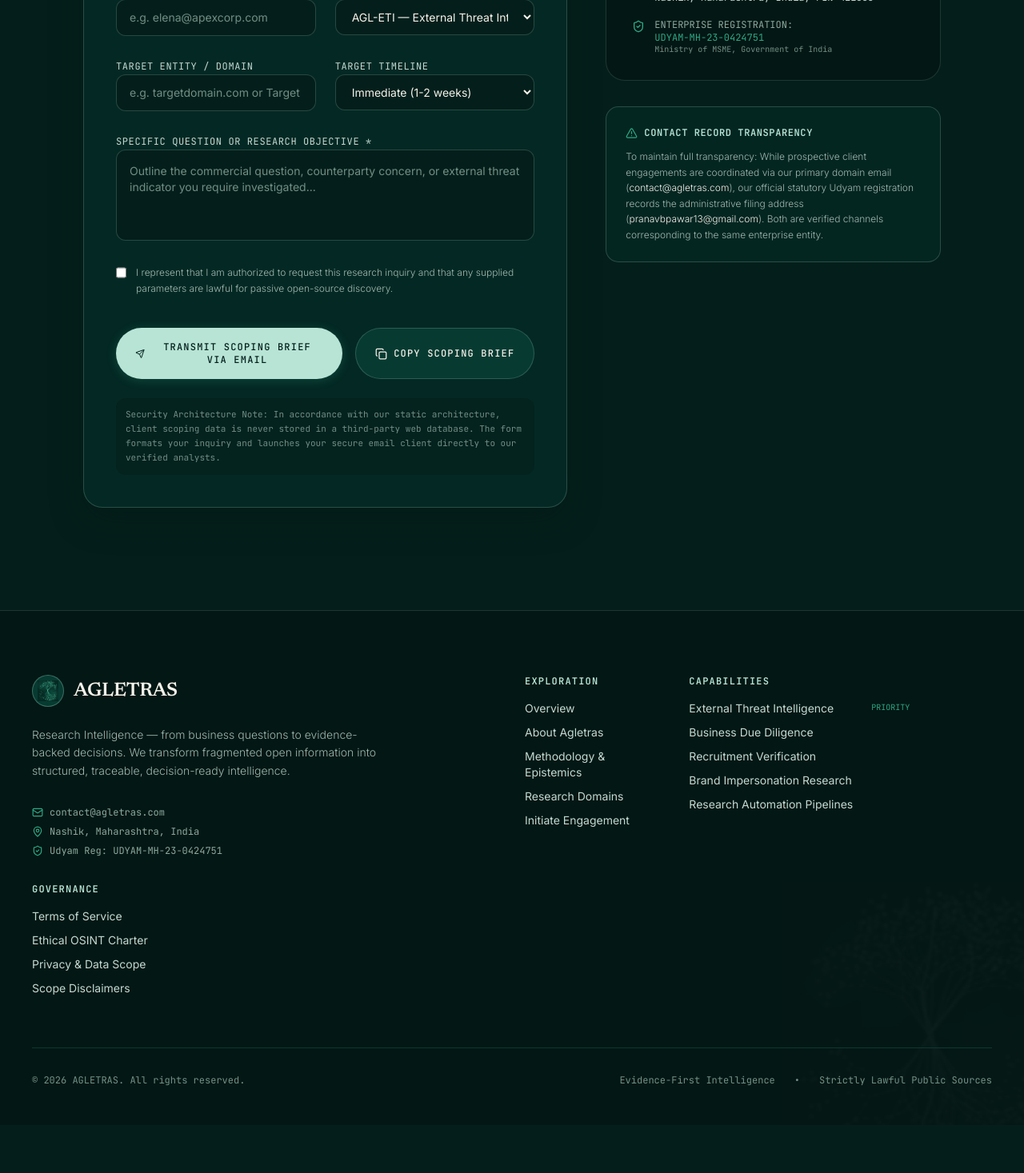
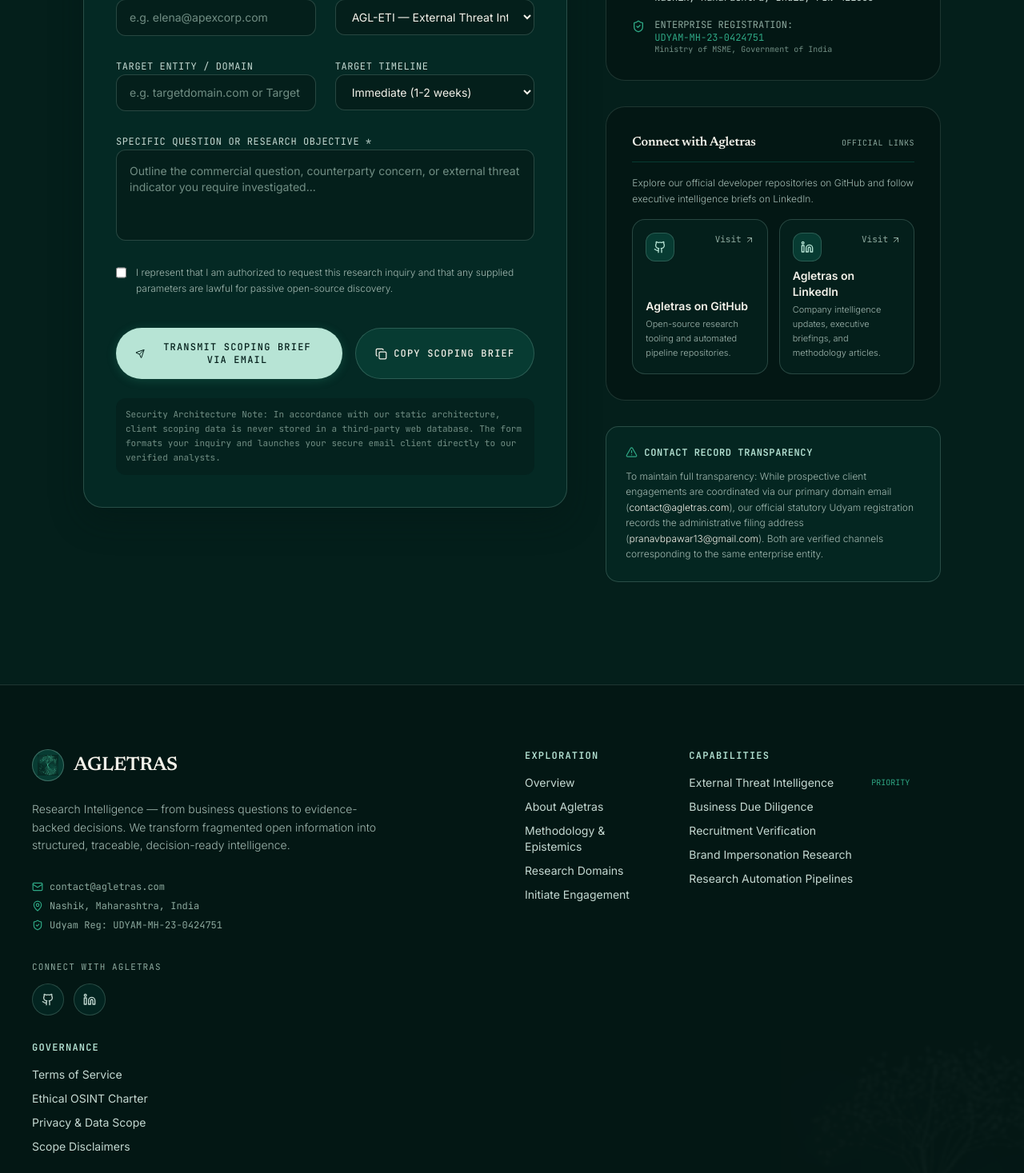
Before and after one commit to hrudyanshkayastha/web-site-aglestras, a Next.js app: page /contact in a window 1280 px wide. Shown: the part 714-2181 px from the top of the page at 80% size. Before the commit the page ends 2121 px from the top, so only its background shows below. Built offline with nearby package versions, Linux system fonts and the light colour scheme.

Commit message:
feat: add official Agletras GitHub and LinkedIn links to footer and contact page

```diff
--- a/src/app/contact/page.tsx
+++ b/src/app/contact/page.tsx
@@ -4,6 +4,7 @@
 import { Mail, ShieldCheck, MapPin, Copy, Check, Send, AlertTriangle, ExternalLink } from "lucide-react";
 import { companyData } from "@/data/company";
 import { servicesData } from "@/data/services";
+import { SocialLinks } from "@/components/ui/SocialLinks";
 
 export default function ContactPage() {
   const [formData, setFormData] = useState({
@@ -324,6 +325,22 @@
               </div>
             </div>
 
+            {/* Connect with Agletras */}
+            <div className="p-8 rounded-3xl bg-[#031714] border border-[#B7E4D5]/15 space-y-4">
+              <div className="flex items-center justify-between border-b border-[#073B32] pb-3">
+                <h3 className="text-base font-editorial font-semibold text-[#F4F2EA]">
+                  Connect with Agletras
+                </h3>
+                <span className="text-[10px] font-mono uppercase tracking-wider text-[#8DA99E]">
+                  Official Links
+                </span>
+              </div>
+              <p className="text-xs text-[#A1B8B0] font-light leading-relaxed">
+                Explore our official developer repositories on GitHub and follow executive intelligence briefs on LinkedIn.
+              </p>
+              <SocialLinks variant="cards" />
+            </div>
+
             {/* Mandatory Discrepancy Transparency Box */}
             <div className="p-6 rounded-2xl bg-[#073B32]/30 border border-[#B7E4D5]/20 space-y-3">
               <div className="flex items-center gap-2 font-mono text-xs uppercase tracking-wider text-[#B7E4D5] font-semibold">
--- a/src/app/layout.tsx
+++ b/src/app/layout.tsx
@@ -107,6 +107,10 @@
       "Business Due Diligence",
       "Information Correlation Systems",
     ],
+    sameAs: [
+      "https://github.com/Agletras",
+      "https://www.linkedin.com/company/agletras/posts/?viewAsMember=true",
+    ],
   };
 
   return (
--- a/src/components/layout/Footer.tsx
+++ b/src/components/layout/Footer.tsx
@@ -2,6 +2,7 @@
 import Image from "next/image";
 import { Mail, ShieldCheck, ArrowUpRight, MapPin } from "lucide-react";
 import { companyData } from "@/data/company";
+import { SocialLinks } from "@/components/ui/SocialLinks";
 
 export function Footer() {
   return (
@@ -59,6 +60,14 @@
                 <ShieldCheck size={14} className="text-[#2FA885]" />
                 <span>Udyam Reg: {companyData.registration.number}</span>
               </div>
+            </div>
+
+            {/* Official Social & Developer Channels */}
+            <div className="pt-3">
+              <span className="block text-[11px] font-mono uppercase tracking-widest text-[#8DA99E] mb-3">
+                Connect With Agletras
+              </span>
+              <SocialLinks variant="icon-buttons" />
             </div>
           </div>
 
--- /dev/null
+++ b/src/components/ui/SocialLinks.tsx
@@ -0,0 +1,125 @@
+import React from "react";
+import { ArrowUpRight } from "lucide-react";
+
+export const officialSocialLinks = [
+  {
+    name: "GitHub",
+    label: "Agletras on GitHub",
+    href: "https://github.com/Agletras",
+    description: "Open-source research tooling and automated pipeline repositories.",
+  },
+  {
+    name: "LinkedIn",
+    label: "Agletras on LinkedIn",
+    href: "https://www.linkedin.com/company/agletras/posts/?viewAsMember=true",
+    description: "Company intelligence updates, executive briefings, and methodology articles.",
+  },
+];
+
+export function GitHubIcon({ className = "w-4 h-4", ...props }: React.SVGProps<SVGSVGElement>) {
+  return (
+    <svg
+      xmlns="http://www.w3.org/2000/svg"
+      viewBox="0 0 24 24"
+      fill="none"
+      stroke="currentColor"
+      strokeWidth="2"
+      strokeLinecap="round"
+      strokeLinejoin="round"
+      className={className}
+      aria-hidden="true"
+      {...props}
+    >
+      <path d="M15 22v-4a4.8 4.8 0 0 0-1-3.5c3 0 6-2 6-5.5.08-1.25-.27-2.48-1-3.5.28-1.15.28-2.35 0-3.5 0 0-1 0-3 1.5-2.64-.5-5.36-.5-8 0C6 2 5 2 5 2c-.3 1.15-.3 2.35 0 3.5A5.403 5.403 0 0 0 4 9c0 3.5 3 5.5 6 5.5-.39.49-.68 1.05-.85 1.65-.17.6-.22 1.23-.15 1.85v4" />
+      <path d="M9 18c-4.51 2-5-2-7-2" />
+    </svg>
+  );
+}
+
+export function LinkedInIcon({ className = "w-4 h-4", ...props }: React.SVGProps<SVGSVGElement>) {
+  return (
+    <svg
+      xmlns="http://www.w3.org/2000/svg"
+      viewBox="0 0 24 24"
+      fill="none"
+      stroke="currentColor"
+      strokeWidth="2"
+      strokeLinecap="round"
+      strokeLinejoin="round"
+      className={className}
+      aria-hidden="true"
+      {...props}
+    >
+      <path d="M16 8a6 6 0 0 1 6 6v7h-4v-7a2 2 0 0 0-2-2 2 2 0 0 0-2 2v7h-4v-7a6 6 0 0 1 6-6z" />
+      <rect x="2" y="9" width="4" height="12" />
+      <circle cx="4" cy="4" r="2" />
+    </svg>
+  );
+}
+
+interface SocialLinksProps {
+  variant?: "icon-buttons" | "cards";
+  className?: string;
+}
+
+export function SocialLinks({ variant = "icon-buttons", className = "" }: SocialLinksProps) {
+  if (variant === "cards") {
+    return (
+      <div className={`grid grid-cols-1 sm:grid-cols-2 gap-3.5 ${className}`}>
+        {officialSocialLinks.map((item) => {
+          const isGitHub = item.name === "GitHub";
+          const Icon = isGitHub ? GitHubIcon : LinkedInIcon;
+          return (
+            <a
+              key={item.name}
+              href={item.href}
+              target="_blank"
+              rel="noopener noreferrer"
+              aria-label={item.label}
+              className="group p-4 rounded-2xl bg-[#041F1B] border border-[#B7E4D5]/20 hover:border-[#2FA885]/50 hover:bg-[#073B32]/40 transition-all flex flex-col justify-between focus-visible:outline-none focus-visible:ring-2 focus-visible:ring-[#2FA885]"
+            >
+              <div className="flex items-start justify-between mb-2">
+                <div className="w-9 h-9 rounded-xl bg-[#073B32] border border-[#B7E4D5]/20 flex items-center justify-center text-[#B7E4D5] group-hover:text-[#FFFFFF] group-hover:scale-105 transition-all">
+                  <Icon className="w-4 h-4" />
+                </div>
+                <div className="flex items-center gap-1 text-[11px] font-mono text-[#8DA99E] group-hover:text-[#B7E4D5] transition-colors">
+                  <span>Visit</span>
+                  <ArrowUpRight size={12} className="group-hover:translate-x-0.5 group-hover:-translate-y-0.5 transition-transform" />
+                </div>
+              </div>
+              <div>
+                <h4 className="text-sm font-semibold text-[#F4F2EA] group-hover:text-[#B7E4D5] transition-colors">
+                  {item.label}
+                </h4>
+                <p className="text-[11px] text-[#A1B8B0] font-light leading-relaxed mt-1">
+                  {item.description}
+                </p>
+              </div>
+            </a>
+          );
+        })}
+      </div>
+    );
+  }
+
+  return (
+    <div className={`flex items-center space-x-3 ${className}`}>
+      {officialSocialLinks.map((item) => {
+        const isGitHub = item.name === "GitHub";
+        const Icon = isGitHub ? GitHubIcon : LinkedInIcon;
+        return (
+          <a
+            key={item.name}
+            href={item.href}
+            target="_blank"
+            rel="noopener noreferrer"
+            aria-label={item.label}
+            className="w-10 h-10 rounded-full border border-[#B7E4D5]/20 bg-[#073B32]/40 flex items-center justify-center text-[#C5D9D2] hover:text-[#FFFFFF] hover:border-[#2FA885]/50 hover:bg-[#073B32] hover:scale-105 transition-all duration-200 focus-visible:outline-none focus-visible:ring-2 focus-visible:ring-[#2FA885]"
+          >
+            <Icon className="w-4 h-4" />
+          </a>
+        );
+      })}
+    </div>
+  );
+}
--- a/src/data/company.ts
+++ b/src/data/company.ts
@@ -39,6 +39,10 @@
     registeredOwnerEmail: "pranavbpawar13@gmail.com", // Disclosed from official MSME certificate
     jurisdiction: "Nashik, Maharashtra, India",
     domain: "https://agletras.com",
+    socials: {
+      github: "https://github.com/Agletras",
+      linkedin: "https://www.linkedin.com/company/agletras/posts/?viewAsMember=true",
+    },
   },
   principles: [
     {
```
